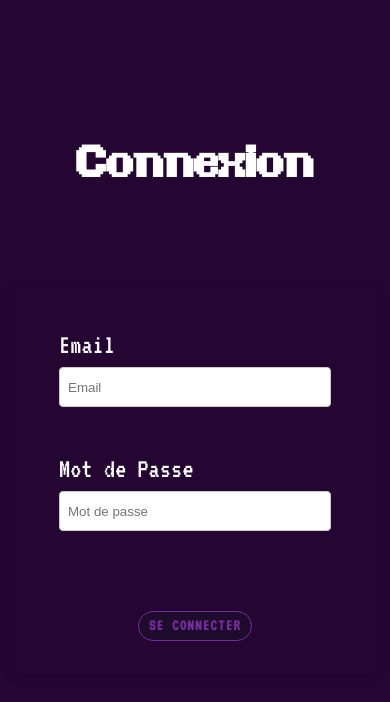
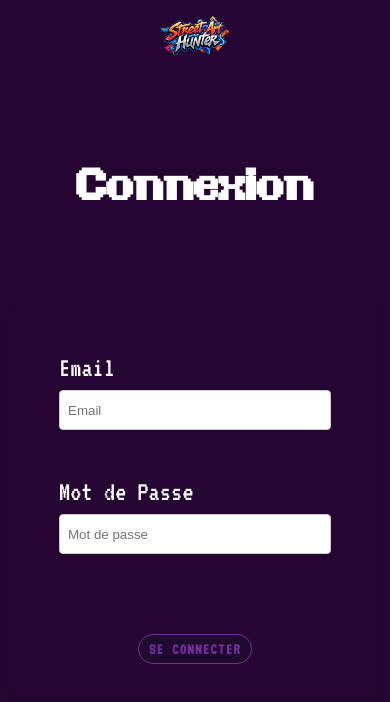
Before and after one commit to WildCodeSchool-2024-02/JS-RMT-Julien-StreetArtHunter-P3, a React (Vite) app in the folder client/: page /login in a window 390 px wide. Shown: the top 702 px of the page. Built offline with nearby package versions, Linux system fonts and the light colour scheme; no server answers.

Commit message:
update MAJ css et responsive page Login

```diff
--- a/client/src/pages/Login.jsx
+++ b/client/src/pages/Login.jsx
@@ -1,12 +1,19 @@
 import FormConnection from "../components/FormConnection";
+import logo from "../assets/logo.png";
+
 import "../styles/form-connection.css";
 
 function Login() {
   return (
-    <div className="login-connexion">
-      <h2>Connexion</h2>
-      <FormConnection />
-    </div>
+    <>
+      <div className="head-login">
+        <img src={logo} alt="logo" className="login-logo" />
+      </div>
+      <div className="login-connexion">
+        <h2>Connexion</h2>
+        <FormConnection />
+      </div>
+    </>
   );
 }
 
--- a/client/src/styles/form-connection.css
+++ b/client/src/styles/form-connection.css
@@ -1,9 +1,20 @@
+.head-login {
+  display: flex;
+  justify-content: flex-start;
+  height: 150px;
+}
+
+.login-logo {
+  width: 150px;
+  height: 100px;
+}
+
 .login-connexion {
   background-color: var(--main-bg-color);
   display: flex;
   align-items: center;
   justify-content: center;
-  height: 100vh;
+  height: 80vh;
   width: 100vw;
   box-sizing: border-box;
   flex-direction: column;
@@ -64,6 +75,20 @@
 }
 
 @media (max-width: 390px) {
+  .head-login {
+    justify-content: center;
+  }
+
+  .login-logo {
+    width: 90px;
+    height: 50px;
+    margin: 10px;
+  }
+
+  .login-connexion {
+    height: 70vh;
+  }
+
   .login-connexion > h2 {
     margin-bottom: 0px;
   }
```
